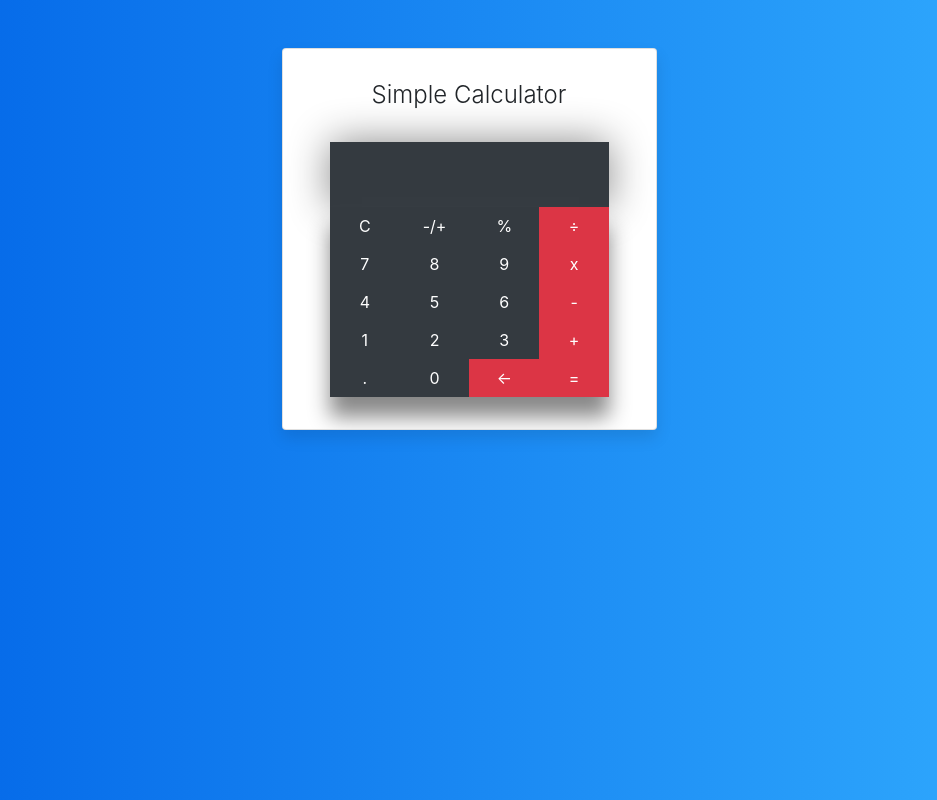
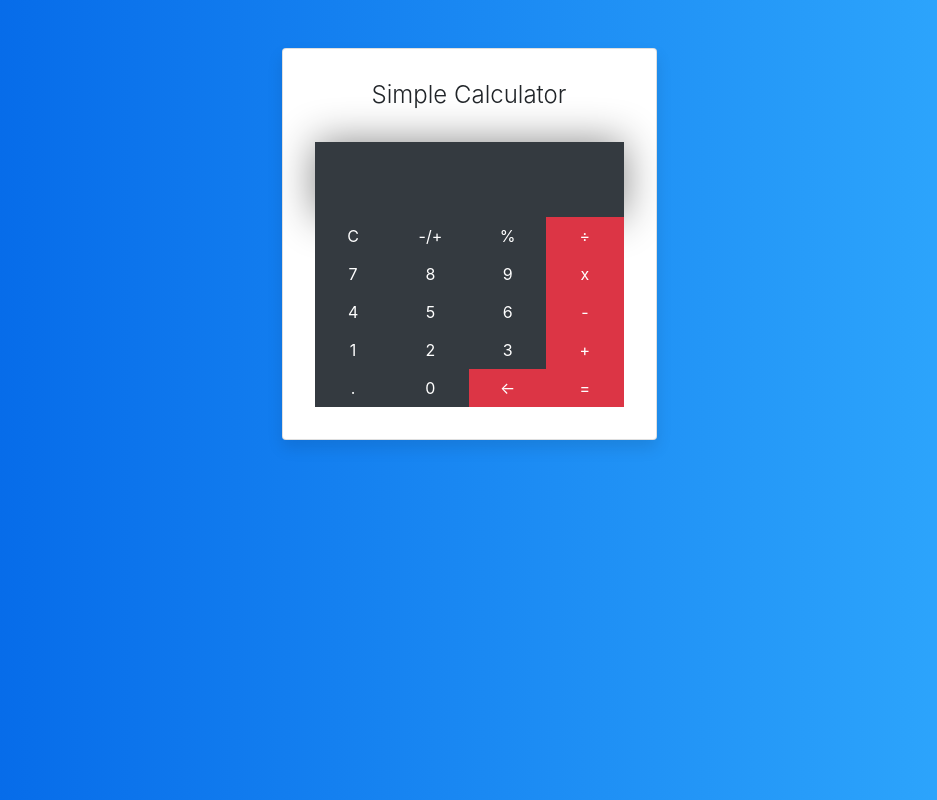
Before and after one commit to inact25/simpleReactCalculator, a React (Create React App) app: page / in a window 1280 px wide. Shown: the whole page, without its empty margins (171-1108 px from the left). Built offline with nearby package versions, Linux system fonts and the light colour scheme.

Commit message:
styling fix

```diff
--- a/src/component/Calculator/CalcContainer.js
+++ b/src/component/Calculator/CalcContainer.js
@@ -3,14 +3,14 @@ import React, {Component} from 'react';
 class CalcContainer extends Component {
     render() {
         return (
-            <div className="container customContainer">
+            <div className="container">
                 <div className="row">
                     <div className="col-lg-10 col-xl-9 mx-auto">
                         <div className="card card-signin flex-row my-5">
                             <div className="card-body">
                                 <h5 className="card-title text-center">Simple Calculator</h5>
                                 {this.props.children[0]}
-                                <div className='userData'>
+                                <div>
                                     {this.props.children[1]}
 
                                 </div>
--- a/src/component/Calculator/CalcForm.js
+++ b/src/component/Calculator/CalcForm.js
@@ -10,8 +10,7 @@ class CalcForm extends Component {
             color: 'white',
             textAlign: 'right',
             padding: 3,
-            maxWidth: '280px',
-            minHeight:'65px',
+            minHeight:'75px',
             boxShadow : '0px 0px 40px #888888'
         }
 
@@ -20,7 +19,7 @@ class CalcForm extends Component {
         }
 
         return (
-            <div className='container'>
+            <div>
                 <div style={calcForm}>
                     <h1 style={calcFormText}>{result}</h1>
                 </div>
```
